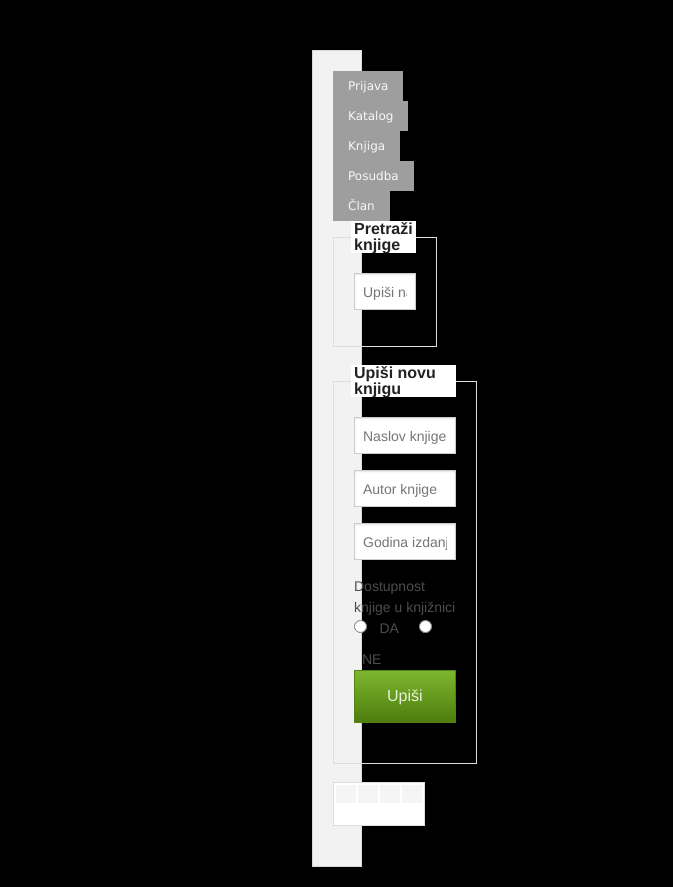
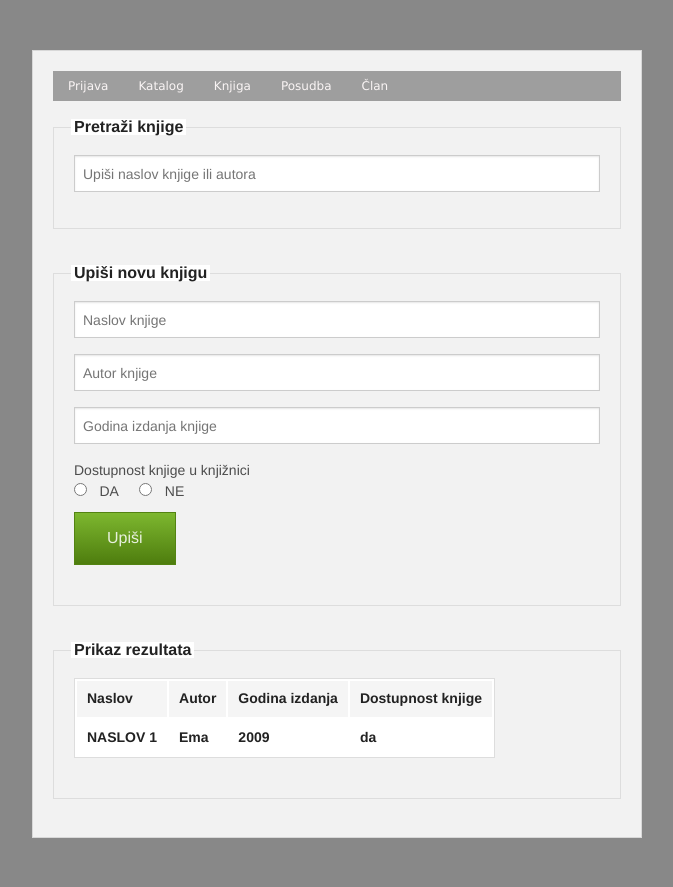
Before and after one commit to ecelebic/knjiznica, a PHP site: page /knjiga.php in a window 1280 px wide. Shown: the whole page, without its empty margins (303-976 px from the left). After the commit the page ends 838 px from the top, so only its background shows below. Run offline with PHP 8.4, Linux system fonts and the light colour scheme; data that the repository does not hold is empty; grey boxes are pictures that could not be loaded.

Commit message:
Sve u redu prije nego Mladen pokida

```diff
--- a/clan.php
+++ b/clan.php
@@ -23,4 +23,7 @@ if(isset($_GET['pretraga_ime']) && isset($_GET['pretraga_prezime']) && isset($_G
         }
 }
 
+$tpl->assign('title', $title);
+$tpl->assign('rezultati', $rezultati);
+
 $tpl->display('clan.tpl.php');
--- a/css/stil.css
+++ b/css/stil.css
@@ -18,8 +18,73 @@
 	}
 
 body {
-background: black;
-margin-left: 600px;
-margin-right: 600px;
-margin-top: 50px;
+    background: #888;
+    margin: 50px auto 0;
+    width: 50%;
 }
+
+
+@media only screen and (max-width: 760px) {
+
+	/* Force table to not be like tables anymore */
+	table, thead, tbody, th, td, tr {
+            display: block;
+	}
+
+	/* Hide table headers (but not display: none;, for accessibility) */
+	thead tr {
+            position: absolute;
+            top: -9999px;
+            left: -9999px;
+	}
+
+	tr { border: 1px solid #ccc; }
+
+	td {
+            /* Behave  like a "row" */
+            border: none;
+            border-bottom: 1px solid #eee;
+            position: relative;
+            padding-left: 50%;
+	}
+
+	td:before {
+            /* Now like a table header */
+            position: absolute;
+            /* Top/left values mimic padding */
+            top: 6px;
+            left: 6px;
+            width: 45%;
+            padding-right: 10px;
+            white-space: nowrap;
+	}
+
+	/* Tablica knjiga */
+	.knjiga td:nth-of-type(1):before { content: "Naslov"; }
+	.knjiga td:nth-of-type(2):before { content: "Autor"; }
+	.knjiga td:nth-of-type(3):before { content: "Godina izdanja"; }
+	.knjiga td:nth-of-type(4):before { content: "Dostupnost knjige"; }
+
+        /* Tablica posudbe */
+
+      	.posudbe td:nth-of-type(1):before { content: "Datum posudbe"; }
+	.posudbe td:nth-of-type(2):before { content: "Datum povratka"; }
+	.posudbe td:nth-of-type(3):before { content: "Knjiga"; }
+	.posudbe td:nth-of-type(4):before { content: "Član"; }
+
+        /* Tablica članova */
+
+      	.clan td:nth-of-type(1):before { content: "Ime"; }
+	.clan td:nth-of-type(2):before { content: "Prezime"; }
+	.clan td:nth-of-type(3):before { content: "Fakultet"; }
+	.clan td:nth-of-type(4):before { content: "Kontakt"; }
+        .clan td:nth-of-type(5):before { content: "Mjesto"; }
+
+/*
+	Tablica katalog
+	*/
+	.katalog td:nth-of-type(1):before { content: "Naslov"; }
+	.katalog td:nth-of-type(2):before { content: "Autor"; }
+	.katalog td:nth-of-type(3):before { content: "Godina izdanja"; }
+	.katalog td:nth-of-type(4):before { content: "Dostupnost knjige"; }
+}
--- a/templates/katalog.tpl.php
+++ b/templates/katalog.tpl.php
@@ -30,7 +30,7 @@
         <legend>Prikaz rezultata</legend>
         <div class="row">
         <div class="large-12 medium-12 small-12 columns">
-        <table>
+            <table class="catalog">
                 <thead>
                     <?php foreach ($this->rezultati as $key => $value): ?>
                         <tr>
--- a/templates/knjiga.tpl.php
+++ b/templates/knjiga.tpl.php
@@ -1,30 +1,32 @@
 <?php include 'header.tpl.php'; ?>
 <div class="row">
-<div class="large-12 columns">
+<div class="large-12 medium-9 small-3 columns">
 <div class="panel">
 
 
 <?php include 'meni.tpl.php'; ?>
 
+
+<div class="row">
+<div class="large-12 medium-9 small-3 columns">
 <form>
 <fieldset>
 <legend>Pretraži knjige</legend>
-  <div class="row">
-    <div class="large-12 columns">
-      <label>
+        <label>
         <input type="text" placeholder="Upiši naslov knjige ili autora" />
       </label>
-    </div>
-  </div>
-  </fieldset>
+      </fieldset>
 </form>
+</div>
+</div>
 
 
+<div class="row">
+<div class="large-12 medium-9 small-3 columns">
 <form>
 <fieldset>
 <legend>Upiši novu knjigu</legend>
-  <div class="row">
-    <div class="large-12 columns">
+
       <label>
         <input type="text" placeholder="Naslov knjige" />
       </label>
@@ -41,32 +43,37 @@
 	  <label for="pokemonBlue">NE</label>
 	  <br/>
 <input type="submit" class="button green" value="Upiši"/>
-    </div>
-  </div>
+
   </fieldset>
 </form>
-
+</div>
+</div>
 
 <div class="row">
-<div class="large-12 medium-12 small-12 columns">
-<table>
+<div class="large-12 medium-9 small-3 columns">
+<form>
+<fieldset>
+<legend>Prikaz rezultata</legend>
+<table class="knjiga">
 	<thead>
 		<tr>
-                        <th><?php echo $this->rezultati['naslov']; ?></th>
-                        <th><?php echo $this->rezultati['autor']; ?></th>
-                        <th><?php echo $this->rezultati['godinaIzdanja']; ?></th>
-                        <th><?php echo $this->rezultati['dostupnostKnjige']; ?></th>
+                        <th>Naslov</th>
+                        <th>Autor</th>
+                        <th>Godina izdanja</th>
+                        <th>Dostupnost knjige</th>
                 </tr>
 	</thead>
 	<tbody>
 
-	<th></th>
-	<th></th>
-	<th></th>
-        <th></th>
+	<th>NASLOV 1</th>
+	<th>Ema</th>
+	<th>2009</th>
+        <th>da</th>
 
 	</tbody>
 </table>
+</fieldset>
+</form>
 </div>
 </div>
 
--- a/templates/meni.tpl.php
+++ b/templates/meni.tpl.php
@@ -5,4 +5,4 @@
             <li><a href="posudba.php"><span>Posudba</span></a></li>
             <li><a href="clan.php"><span>Član</span></a></li>
 
-     </ul>
+        </ul>
```
Also changed, not shown: head.php (+5 -5 lines), index.html (+7 -7 lines), prijava.php (+9 -7 lines), templates/clan.tpl.php (+16 -9 lines), templates/posudba.tpl.php (+6 -6 lines).
